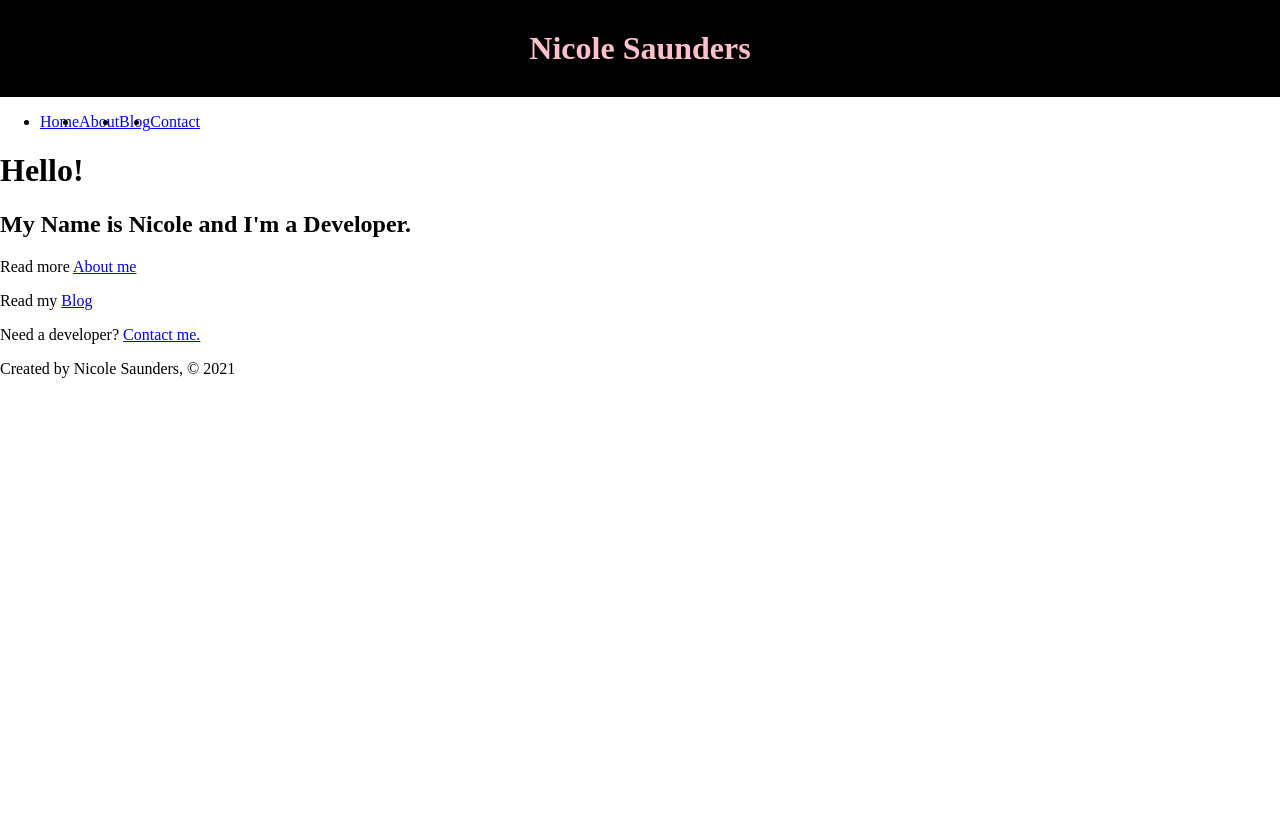
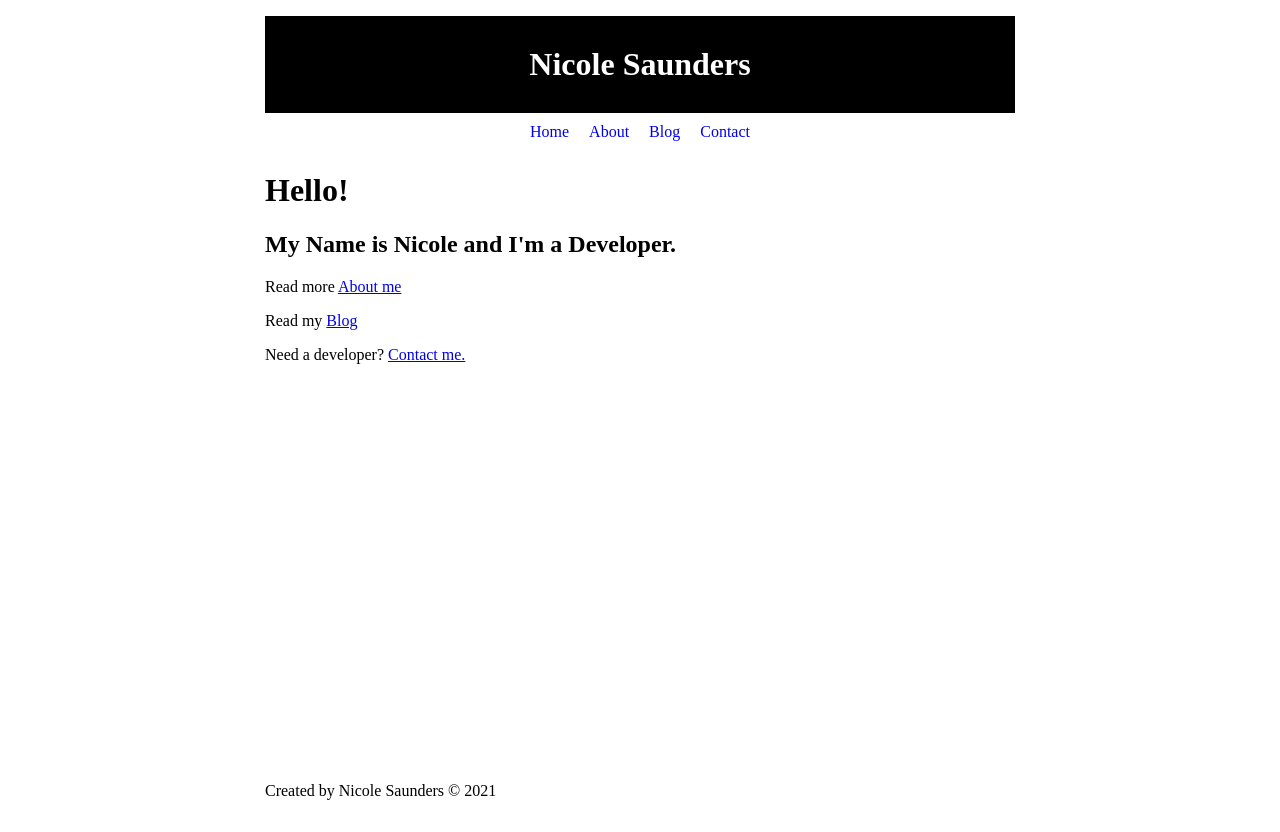
Before and after one commit to nicostar26/gatsby_helloworld, a Gatsby site: page / in a window 1280 px wide. Before the commit the page ends 800 px from the top, so only its background shows below. Built offline with nearby package versions, Linux system fonts and the light colour scheme; Gatsby itself is replaced by a stand-in of ours.

Commit message:
styled header

```diff
--- a/src/components/footer.js
+++ b/src/components/footer.js
@@ -3,7 +3,7 @@ import React from 'react'
 const Footer = () => {
     return(
         <footer>
-            <p>Created by Nicole Saunders, © 2021</p>
+            <p>Created by Nicole Saunders © 2021</p>
         </footer>
     )
 }
--- a/src/components/header.js
+++ b/src/components/header.js
@@ -9,22 +9,14 @@ const Header = () => {
         <div className="headertitle">
         <h1 className="name">Nicole Saunders</h1>
         </div>
-        <nav>
-            <ul>
-                <li>
-                <Link to="/">Home</Link>
-                </li>
-                <li>
-                <Link to="/about">About</Link>
-                </li>
-                <li>
-                <Link to="/blog">Blog</Link>
-                </li>
-                <li>
-                <Link to="/contact">Contact</Link>
-                </li>
+        <nav className="nav">
+                <Link className="navlink" to="/">Home</Link>
 
-            </ul>
+                <Link className="navlink" to="/about">About</Link>
+
+                <Link className="navlink" to="/blog">Blog</Link>
+
+                <Link className="navlink" to="/contact">Contact</Link>
         </nav>
         </header>
     )
--- a/src/components/layout.js
+++ b/src/components/layout.js
@@ -2,15 +2,20 @@ import React from 'react'
 
 import Footer from './footer'
 import Header from './header'
+import container from '../styles/layout.css'
 
 
 const Layout = (props) => {
     return(
-        <div>
+        <div className="container">
+        <div className="content">
             <Header />
                 {props.children}
-            <Footer />
+
         </div>
+        <Footer />
+        </div>
+
     )
 }
 
--- a/src/styles/header.css
+++ b/src/styles/header.css
@@ -12,12 +12,17 @@ body{
 }
 
 .name{
-    color: pink;
+    color: white;
     margin: 0px;
     padding: 0px;
 }
 
+.nav{
+    display: flex;
+    justify-content: center;
+}
 
-ul{
-    display: flex;
+.navlink{
+    text-decoration: none;
+    padding: 10px;
 }
--- /dev/null
+++ b/src/styles/layout.css
@@ -0,0 +1,12 @@
+.container{
+    margin: 0 auto;
+    max-width: 750px;
+    padding: 1rem;
+    display: flex;
+    flex-direction: column;
+    min-height: 100vh;
+}
+
+.content{
+    flex-grow: 1;
+}
```
